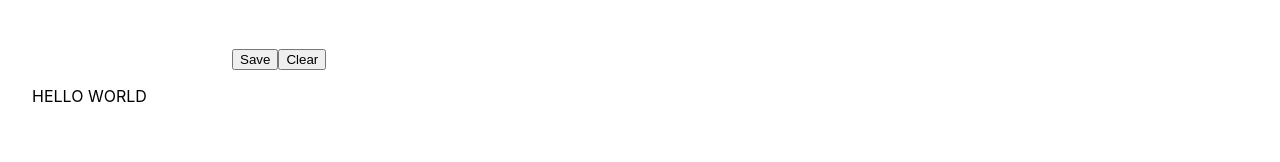
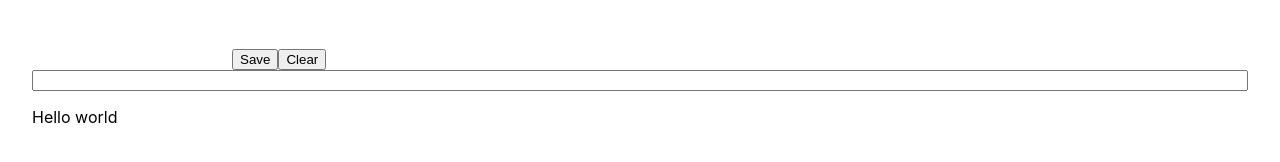
Before and after one commit to MCluck90/alphabet-designer, a React (Create React App) app: page / in a window 1280 px wide. Shown: the part 242-404 px from the top of the page. Built offline with nearby package versions, Linux system fonts and the light colour scheme.

Commit message:
User can change text

```diff
--- a/src/App/App.tsx
+++ b/src/App/App.tsx
@@ -9,6 +9,7 @@ import './App.css';
 interface AppState {
   activeCharacter: string;
   characterDesigns: PartialLookup<string>;
+  text: string;
 }
 
 export class App extends React.Component<{}, AppState> {
@@ -17,10 +18,12 @@ export class App extends React.Component<{}, AppState> {
 
     this.setActiveCharacter = this.setActiveCharacter.bind(this);
     this.updateDesign = this.updateDesign.bind(this);
+    this.onInput = this.onInput.bind(this);
 
     this.state = {
       activeCharacter: '',
-      characterDesigns: {}
+      characterDesigns: {},
+      text: 'Hello world',
     };
   }
 
@@ -33,7 +36,8 @@ export class App extends React.Component<{}, AppState> {
           characterDesigns={this.state.characterDesigns}
           setActiveCharacter={this.setActiveCharacter} />
         <CharacterDesigner previousDesign={previousDesign} onSave={this.updateDesign} />
-        <TextDisplay text="HELLO WORLD" characterDesigns={this.state.characterDesigns} />
+        <input type="text" onInput={this.onInput} />
+        <TextDisplay text={this.state.text} characterDesigns={this.state.characterDesigns} />
       </div>
     );
   }
@@ -50,4 +54,8 @@ export class App extends React.Component<{}, AppState> {
       }
     });
   }
+
+  private onInput(ev: React.FormEvent<HTMLInputElement>) {
+    this.setState({ text: ev.currentTarget.value });
+  }
 }
--- a/src/TextDisplay/TextDisplay.tsx
+++ b/src/TextDisplay/TextDisplay.tsx
@@ -11,9 +11,9 @@ export const TextDisplay: React.FC<TextDisplayProps> = ({ text, characterDesigns
 		<p>
 			{
 				text.split('').map((character, index) => {
-					if (characterDesigns[character]) {
+					if (characterDesigns[character.toUpperCase()]) {
 						// Index is actually appropriate in this case
-						return (<img key={index} src={characterDesigns[character]} alt={character} />)
+						return (<img key={index} src={characterDesigns[character.toUpperCase()]} alt={character} />)
 					} else {
 						return character;
 					}
```
